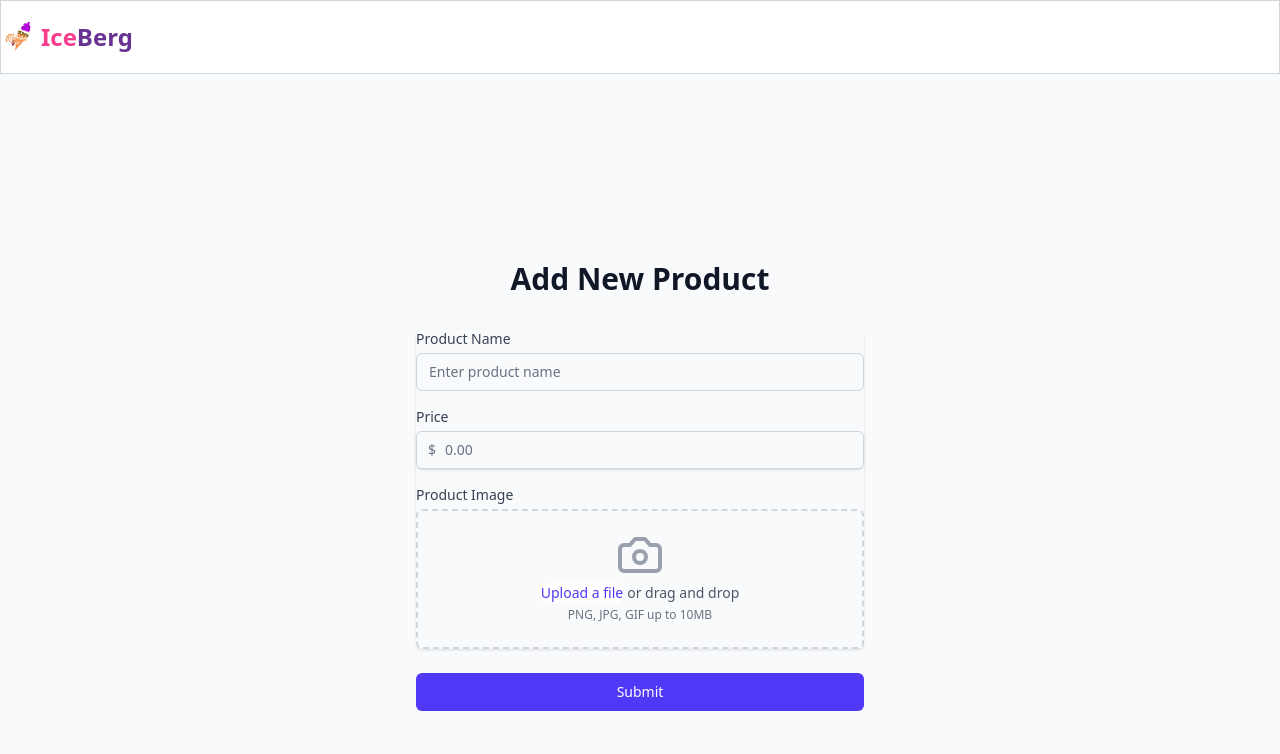
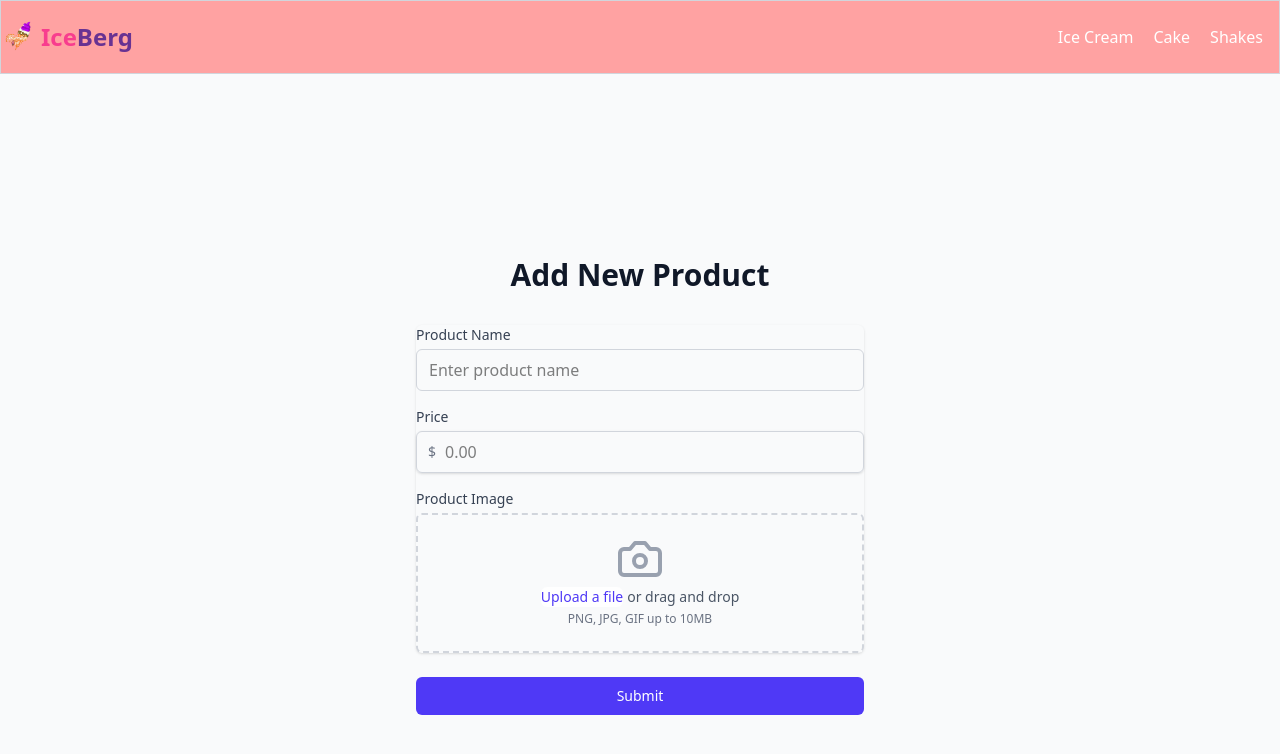
Before and after one commit to Salah-Zain/Anaan-Project, a React (Vite) app: page /form in a window 1280 px wide. Shown: the top 754 px of the page. Built offline with nearby package versions, Linux system fonts and the light colour scheme.

Commit message:
data saved

```diff
--- a/src/components/form/index.jsx
+++ b/src/components/form/index.jsx
@@ -1,5 +1,6 @@
 import React, { useState } from 'react';
 import { Camera } from 'lucide-react';
+import axios from 'axios';
 
 const ProductForm = () => {
   const [formData, setFormData] = useState({
@@ -9,10 +10,11 @@ const ProductForm = () => {
   });
 
   const [previewUrl, setPreviewUrl] = useState('');
+  const [errorMessage, setErrorMessage] = useState('');
 
   const handleInputChange = (e) => {
     const { name, value } = e.target;
-    setFormData(prev => ({
+    setFormData((prev) => ({
       ...prev,
       [name]: value
     }));
@@ -21,20 +23,43 @@ const ProductForm = () => {
   const handleImageChange = (e) => {
     const file = e.target.files[0];
     if (file) {
-      setFormData(prev => ({
+      setFormData((prev) => ({
         ...prev,
         image: file
       }));
-      // Create preview URL
       const url = URL.createObjectURL(file);
       setPreviewUrl(url);
     }
   };
 
-  const handleSubmit = (e) => {
+  const handleSubmit = async (e) => {
     e.preventDefault();
+
+    // Ensure required fields are filled
+    if (!formData.name || !formData.price || !formData.image) {
+      setErrorMessage("All fields are required.");
+      return;
+    }
+
+    const data = new FormData(); // Avoid name conflict with state variable
+    data.append("name", formData.name);
+    data.append("price", formData.price);
+    data.append("image", formData.image);
+
     console.log('Form submitted:', formData);
-    // Handle form submission here
+
+    try {
+      const response = await axios.post('http://localhost:7000/addproduct', data, {
+        headers: {
+          "Content-Type": "multipart/form-data",
+        },
+      });
+      console.log(response.data, 'data received');
+      setErrorMessage(""); // Clear errors on successful submission
+    } catch (error) {
+      console.error("Error submitting form:", error.response ? error.response.data : error.message);
+      setErrorMessage(error.response?.data?.message || "Something went wrong. Please try again.");
+    }
   };
 
   return (
@@ -45,6 +70,10 @@ const ProductForm = () => {
             Add New Product
           </h2>
         </div>
+
+        {errorMessage && (
+          <div className="text-red-500 text-center">{errorMessage}</div>
+        )}
 
         <form className="mt-8 space-y-6" onSubmit={handleSubmit}>
           <div className="rounded-md shadow-sm space-y-4">
@@ -58,7 +87,7 @@ const ProductForm = () => {
                 name="name"
                 type="text"
                 required
-                className="mt-1 appearance-none relative block w-full px-3 py-2 border border-gray-300 placeholder-gray-500 text-gray-900 rounded-md focus:outline-none focus:ring-indigo-500 focus:border-indigo-500 focus:z-10 sm:text-sm"
+                className="mt-1 block w-full px-3 py-2 border border-gray-300 rounded-md focus:ring-indigo-500 focus:border-indigo-500"
                 placeholder="Enter product name"
                 value={formData.name}
                 onChange={handleInputChange}
@@ -79,7 +108,7 @@ const ProductForm = () => {
                   name="price"
                   type="number"
                   required
-                  className="pl-7 mt-1 appearance-none relative block w-full px-3 py-2 border border-gray-300 placeholder-gray-500 text-gray-900 rounded-md focus:outline-none focus:ring-indigo-500 focus:border-indigo-500 focus:z-10 sm:text-sm"
+                  className="pl-7 mt-1 block w-full px-3 py-2 border border-gray-300 rounded-md focus:ring-indigo-500 focus:border-indigo-500"
                   placeholder="0.00"
                   value={formData.price}
                   onChange={handleInputChange}
@@ -94,7 +123,7 @@ const ProductForm = () => {
               <label className="block text-sm font-medium text-gray-700">
                 Product Image
               </label>
-              <div className="mt-1 flex justify-center px-6 pt-5 pb-6 border-2 border-gray-300 border-dashed rounded-md hover:border-indigo-500 transition-colors duration-200">
+              <div className="mt-1 flex justify-center px-6 pt-5 pb-6 border-2 border-gray-300 border-dashed rounded-md hover:border-indigo-500">
                 <div className="space-y-1 text-center">
                   {previewUrl ? (
                     <img
@@ -106,7 +135,7 @@ const ProductForm = () => {
                     <Camera className="mx-auto h-12 w-12 text-gray-400" />
                   )}
                   <div className="flex text-sm text-gray-600">
-                    <label htmlFor="image" className="relative cursor-pointer bg-white rounded-md font-medium text-indigo-600 hover:text-indigo-500 focus-within:outline-none focus-within:ring-2 focus-within:ring-offset-2 focus-within:ring-indigo-500">
+                    <label htmlFor="image" className="cursor-pointer bg-white rounded-md font-medium text-indigo-600 hover:text-indigo-500">
                       <span>Upload a file</span>
                       <input
                         id="image"
@@ -127,14 +156,16 @@ const ProductForm = () => {
             </div>
           </div>
 
+          {/* Submit Button */}
           <div>
             <button
               type="submit"
-              className="group relative w-full flex justify-center py-2 px-4 border border-transparent text-sm font-medium rounded-md text-white bg-indigo-600 hover:bg-indigo-700 focus:outline-none focus:ring-2 focus:ring-offset-2 focus:ring-indigo-500 transition-colors duration-200"
+              className="w-full flex justify-center py-2 px-4 border border-transparent text-sm font-medium rounded-md text-white bg-indigo-600 hover:bg-indigo-700"
             >
               Submit
             </button>
           </div>
+
         </form>
       </div>
     </div>
--- a/src/components/navBar/index.jsx
+++ b/src/components/navBar/index.jsx
@@ -3,8 +3,8 @@ import { logo } from "../../assets";
 
 const NavBar = () => {
   return (
-    <div className="container w-full flex justify-center items-center border-1 border-gray-300 top-0">
-      <div className="containerWrap w-full max-w-[1300px] flex justify-between items-center py-4">
+    <div className=" w-full bg-red-300 flex justify-center items-center border-1 border-gray-300 top-0">
+      <div className=" w-full max-w-[1300px] flex justify-between items-center py-4">
         <div className="logo flex items-center">
           <img className="w-10" src={logo} alt="" />
           <h1 className="font-bold text-2xl">
@@ -12,17 +12,13 @@ const NavBar = () => {
             <span className="text-[rgb(104,50,146)]">Berg</span>
           </h1>
         </div>
-        {/* <div>
-          <ul className="flex items-center gap-10 list-none">
-            <li>Home</li>
-            <li>About</li>
-            <li>Service</li>
-            <li>Contact</li>
-          </ul>
-          <div className="md:hidden">
-            <button>Menu</button>
-          </div>
-        </div> */}
+      <div>
+        <ul className="flex gap-5 pr-4 text-white">
+          <li className=" hover:text-black font-[300]">Ice Cream</li>
+          <li className=" hover:text-black font-[300]">Cake </li>
+          <li className=" hover:text-black font-[300]">Shakes</li>
+        </ul>
+      </div>
       </div>
     </div>
   );
--- a/src/components/sectionOne/index.jsx
+++ b/src/components/sectionOne/index.jsx
@@ -1,20 +1,22 @@
 import React, { useEffect, useState } from "react";
 import axios from "axios";
-import {Phone} from '../iphone'
+import { Phone } from "../iphone";
+import Navbar from '../navBar'
 const HomeUi = () => {
-  const [products, setProduct] = useState([]);
+  const [products, setProducts] = useState([]);
 
   useEffect(() => {
-    const productFatch = () => {
+    const fetchProducts = async () => {
       try {
-        const response = axios.get("/products");
-        setProduct(response.Data.Data);
+        const response = await axios.get("http://localhost:7000/products");
+        // setProducts(response.data.Data);
       } catch (error) {
-        console.log(error, "error in product fatching from backend");
+        console.error("Error fetching products from backend:", error);
       }
     };
-    productFatch();
-  });
+
+    fetchProducts();
+  }, []);
   return (
     <>
       <div className="min-h-screen bg-pink-50">
@@ -33,18 +35,13 @@ const HomeUi = () => {
                 Savor the taste of tradition in our house-made with love and
                 quality ingredients.
               </p>
-              <button className="bg-purple-600 text-white px-6 py-3 rounded-full text-sm md:text-base">
+              <button className="border-purple-600 border text-purple-600  hover:bg-purple-600 hover:text-white  px-6 py-3 rounded-full text-sm md:text-base">
                 Browse Our Flavors Now
               </button>
             </div>
 
             <div className="heroPhoto w-[40%] max-sm:w-64 py-4">
-<Phone />
-              {/* <img
-                className="w-full object-cover"
-                src="https://html.designingmedia.com/icedelight/assets/images/banner-image.png"
-                alt=""
-              /> */}
+              <Phone />
             </div>
           </div>
         </div>
```
